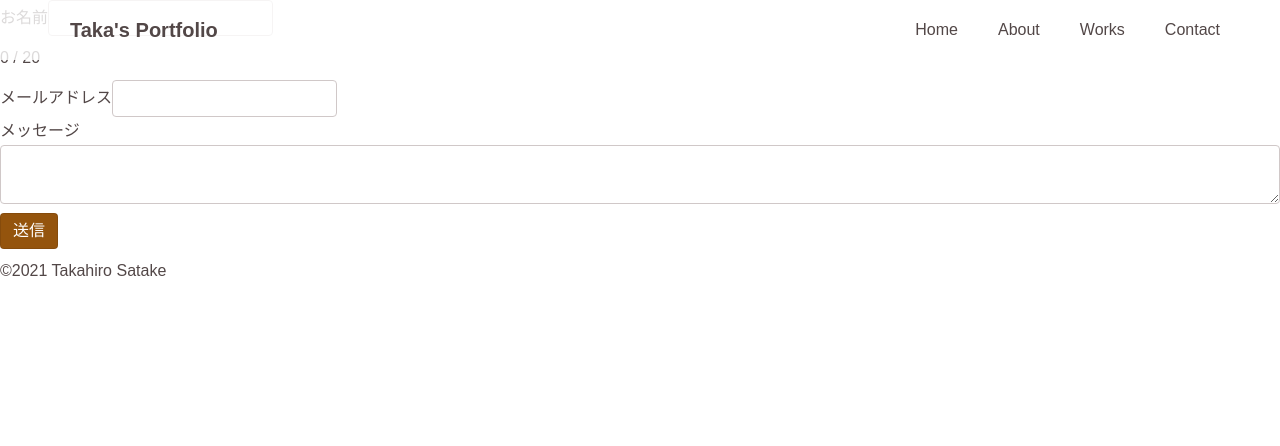
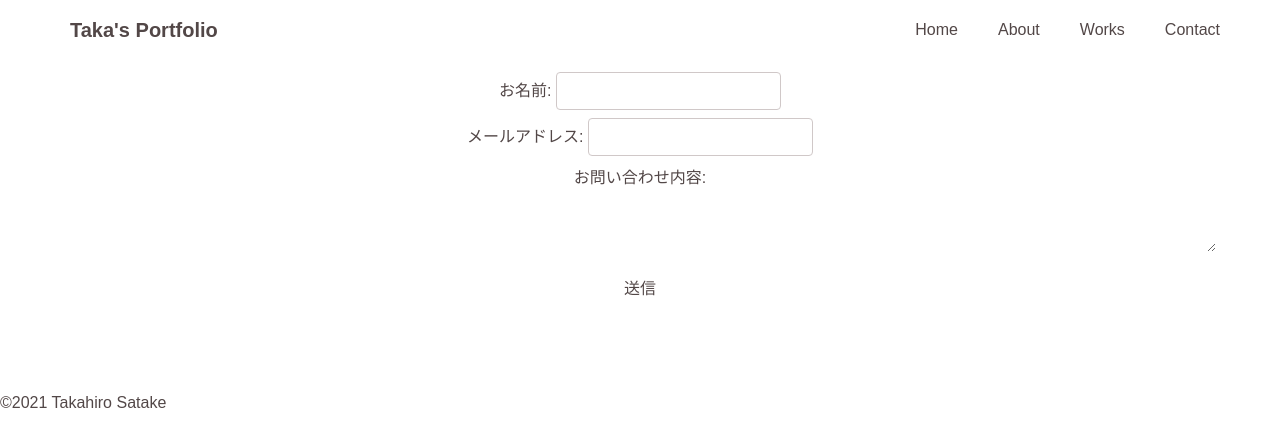
Before and after one commit to takahirosatake/taka-s-portofolio, a Vue app: page /contact in a window 1280 px wide. Shown: the top 446 px of the page. Built offline with nearby package versions, Linux system fonts and the light colour scheme.

Commit message:
contactFunction

```diff
--- a/public/index.html
+++ b/public/index.html
@@ -8,13 +8,6 @@
     <title>taka's portfolio</title>
   </head>
   <body>
-    <div id="app">
-      <form name="ask-question" netlify netlify-honeypot="bot-field" hidden>
-
-        <input type="text" name="name" />
-        <input type="radio" name="panelist" />
-        <textarea name="question"></textarea>
-      </form>
-    </div>
+    <div id="app"></div>
   </body>
 </html>
--- a/src/components/Contact.vue
+++ b/src/components/Contact.vue
@@ -1,127 +1,80 @@
 <template>
-    <form class="contact__form" @submit.prevent="onSubmit" name="contact" method="POST" data-netlify="true" data-netlify-honeypot="bot-field" :class="sendingClass">
-      <!-- DOM追加を手動で行っている -->
-      <input type="hidden" name="form-name" value="contact" />
-
-      <div class="contact__item">
-        <label for="username">お名前</label>
-      <input type="text" id="username" name="username"  v-model="contact.username" autocomplete="name"><!-- computed で監視している値 -->
-      </div>
-      <p :class="{error: hasError.username}"> {{ contact.username.length }} / 20</p>
-      <p v-show="hasError.username" class="error">氏名は20文字以内で入力してください。</p>
-      <div class="contact__item">
-        <label for="email">メールアドレス</label>
-        <input type="email" v-model.lazy.trim="contact.email" id="email" name="email">
-      </div>
-      <div class="contact__item">
-        <label for="message">メッセージ</label>
-        <textarea id="message" name="message"  v-model="contact.message"></textarea>
-      </div>
-      <div class="contact__submit">
-        <input type="submit" value="送信">
-      </div>
+  <section class="contact-container">
+    <template v-if="!finished">
+      <form name="contact" method="POST" data-netlify="true" @submit.prevent>
+        <p>
+          <label>
+            お名前:
+            <input v-model="form.name" type="text" name="name" />
+          </label>
+        </p>
+        <p>
+          <label>
+            メールアドレス:
+            <input v-model="form.email" type="email" name="email" />
+          </label>
+        </p>
+        <p>
+          <label>
+            お問い合わせ内容:
+            <textarea id="form-content" v-model="form.content" name="content" />
+          </label>
+        </p>
+        <p>
+          <button @click="handleSubmit" v-text="'送信'" />
+        </p>
       </form>
     </template>
-
+    <template v-else>
+      <p v-text="'お問い合わせ頂きありがとうございました。'" />
+      <p><nuxt-link to="/" v-text="'TOPへ'" /></p>
+    </template>
+  </section>
+</template>
 <script>
+import axios from 'axios'
 export default {
-      name:'',
-      data(){
+  data() {
     return {
-          contact: {
-            username: '',
-            email:'',
-            message:'',
-            isSubmit        : false,
-            isSending       : false,
-            isError         : false,
-            completeMessage : '',
+      form: {
+        name: '',
+        email: '',
+        content: ''
       },
-          errors: [],
-          hasError:{
-            username: false
-          }
+      finished: false
     }
   },
-      methods:{
-        onSubmit(){
-          if(this.isSending){
-            return;
+  methods: {
+    encode(data) {
+      return Object.keys(data)
+        .map(
+          (key) => `${encodeURIComponent(key)}=${encodeURIComponent(data[key])}`
+        )
+        .join('&')
+    },
+    handleSubmit() {
+      const axiosConfig = {
+        header: { 'Content-Type': 'application/x-www-form-urlencoded' }
       }
-          this.isSending = true;
-          this.completeMessage = '送信処理中…';
-
-          this.errors = []
-          const params = new URLSearchParams();
-          params.append('form-name', 'contact');
-
-          if(!this.contact.username){
-            this.errors.push('氏名は必須です')
-          } else if(this.contact.username.length > 20){
-            this.errors.push('氏名は20文字以内で入力してください')
-          }
-          if(!this.contact.email){
-            this.errors.push('メールアドレスは、必須です')
-          }
-          if(!this.contact.message){
-            this.errors.push('メッセージは、必須です')
-          }
-            params.append('username', this.username);
-            params.append('email', this.email);
-            params.append('message', this.message);
-
-          this.$axios
-          .$post('/', params)
+      axios
+        .post(
+          '/',
+          this.encode({
+            'form-name': 'contact',
+            ...this.form
+          }),
+          axiosConfig
+        )
         .then(() => {
-            this.completeMessage = 'お問い合わせを送信しました！';
-            this.resetForm();
-            this.isSubmit  = true;
+          this.finished = true
         })
-          .catch(err => {
-            this.completeMessage = 'お問い合わせの送信が失敗しました';
-            this.isError = true;
-          })
-          .finally(() => {
-            this.isSending = false;
-          });
-        },
-        resetForm() {
-          this.username        = '';
-          this.email           = '';
-          this.message         = '';
-          this.errors          = [];
-          this.isError         = false;
-          return
-        },
-      },
-      computed:{
-        sendingClass() {
-          return {
-            'is-sending' : this.isSending,
-            'is-error' : this.isError,
-            'is-complete' : this.isSubmit,
-          }
-        },
-        username:{
-          get : function(){
-            return this.contact.username
-          },
-          set: function(value){
-            //console.log(value)
-            if(value.length <= 20){
-              this.hasError.username = false
-            } else {
-              this.hasError.username = true
-            }
-            return this.contact.username = value
     }
   }
 }
+</script>
+<style>
+.contact-container {
+  padding: 64px;
+  text-align: center;
 }
-
-
-</script>
-
-<style lang="scss" scoped>
-
 </style>
```
Also changed, not shown: public/form.html (added, +10 -0 lines). Lines whose indentation alone changed are shown as unchanged.
